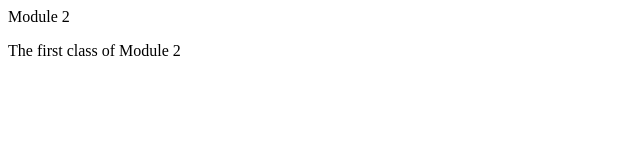
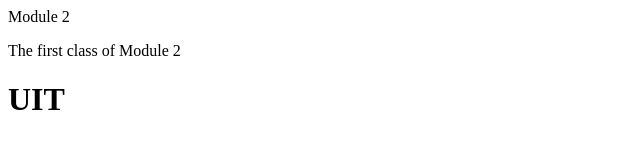
Before and after one commit to Exotic1122/Uit-Module2-work, a plain HTML site: page index.html in a window 1280 px wide. Shown: the whole page, without its empty margins (0-640 px from the left). Drawn offline with Linux system fonts and the light colour scheme.

Commit message:
added h1 in index.html

```diff
--- a/index.html
+++ b/index.html
@@ -8,5 +8,6 @@
 <body>
     Module 2
     <p>The first class of Module 2</p>
+    <h1>UIT</h1>
 </body>
 </html>
```
